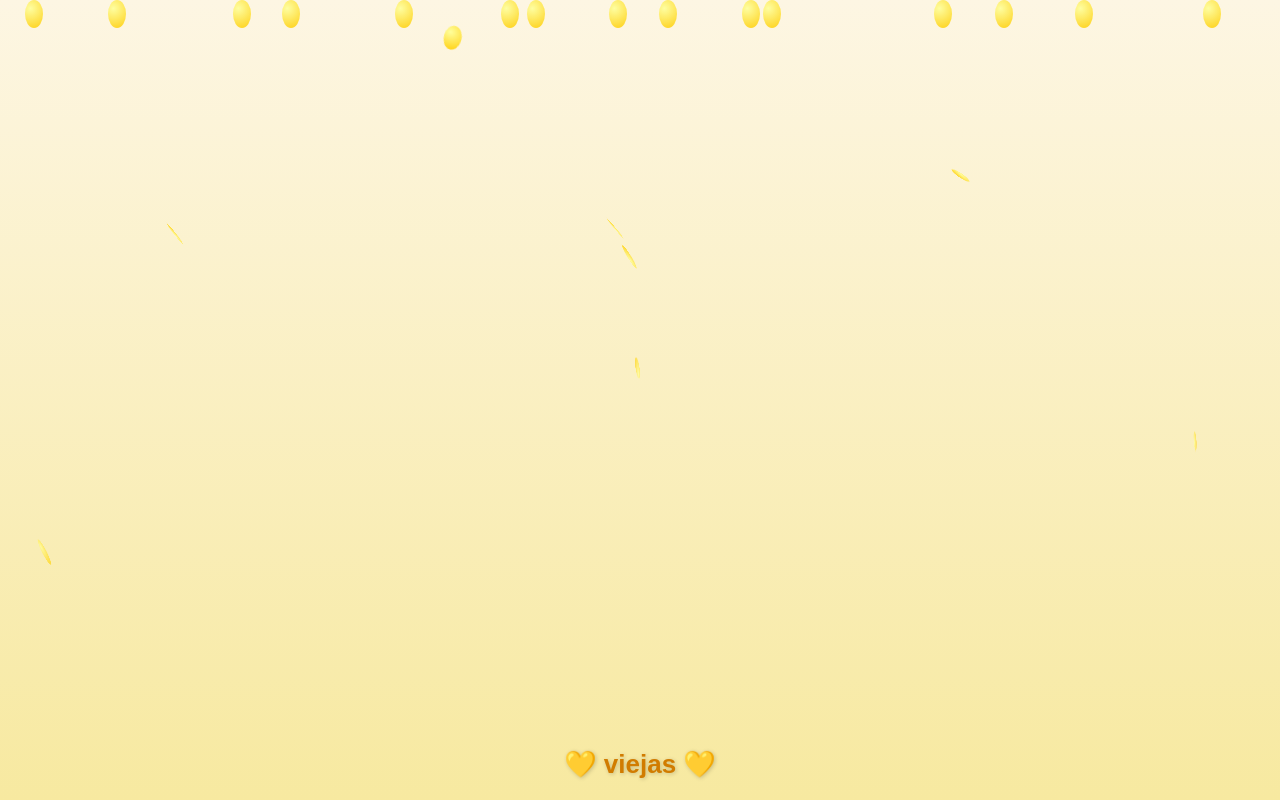
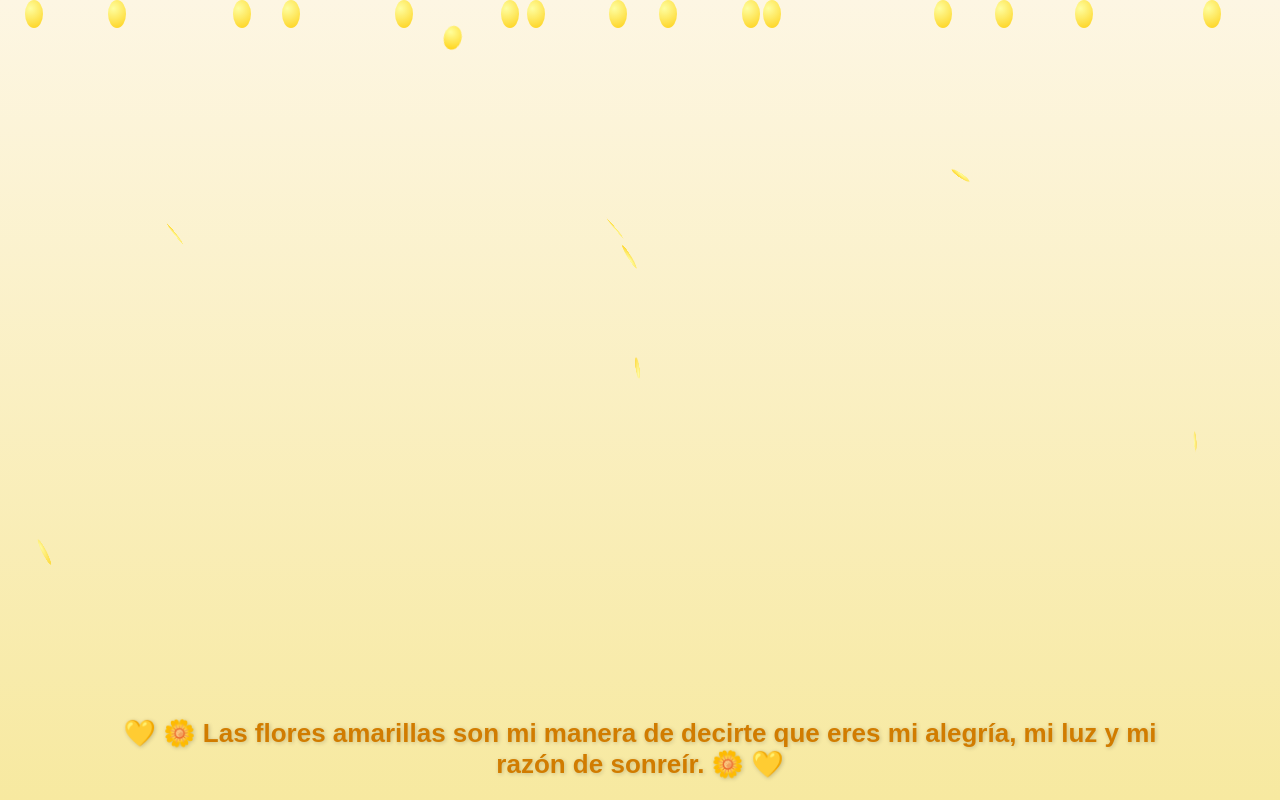
Before and after one commit to flavio987654321/flores-amarillas2, a plain HTML site: page index.html in a window 1280 px wide. Drawn offline with Linux system fonts and the light colour scheme.

Commit message:
Update index.html

```diff
--- a/index.html
+++ b/index.html
@@ -151,7 +151,8 @@
   </style>
 </head>
 <body>
-  <div id="mensaje">💛 viejas 💛</div>
+  <div id="mensaje">💛 🌼 Las flores amarillas son mi manera de decirte que eres mi alegría, mi luz y mi razón de sonreír. 🌼
+ 💛</div>
 
   <script>
     // Crear flores al hacer clic
```
